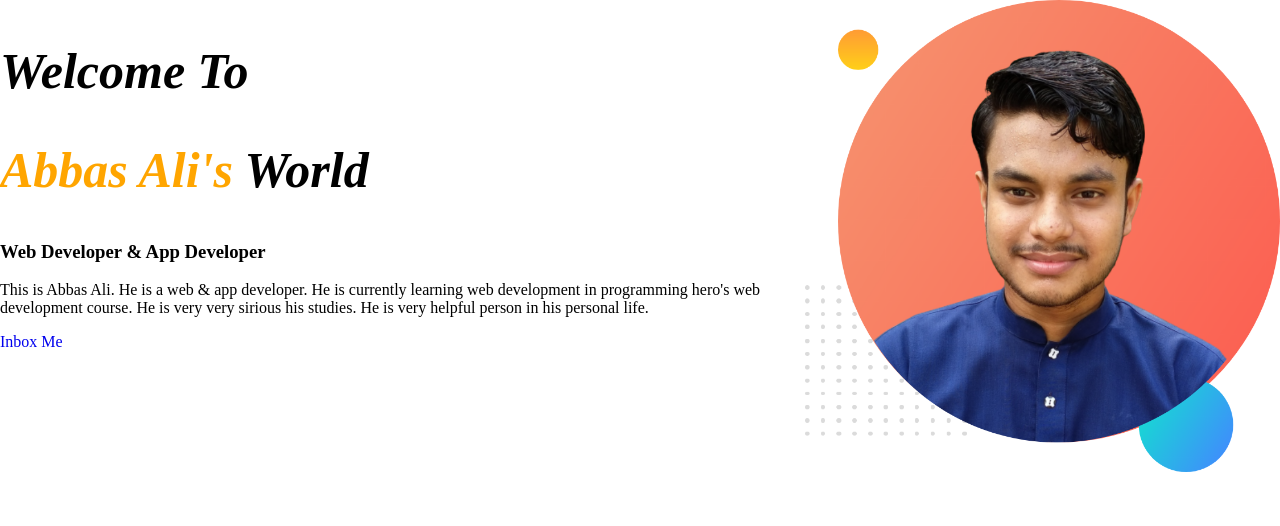
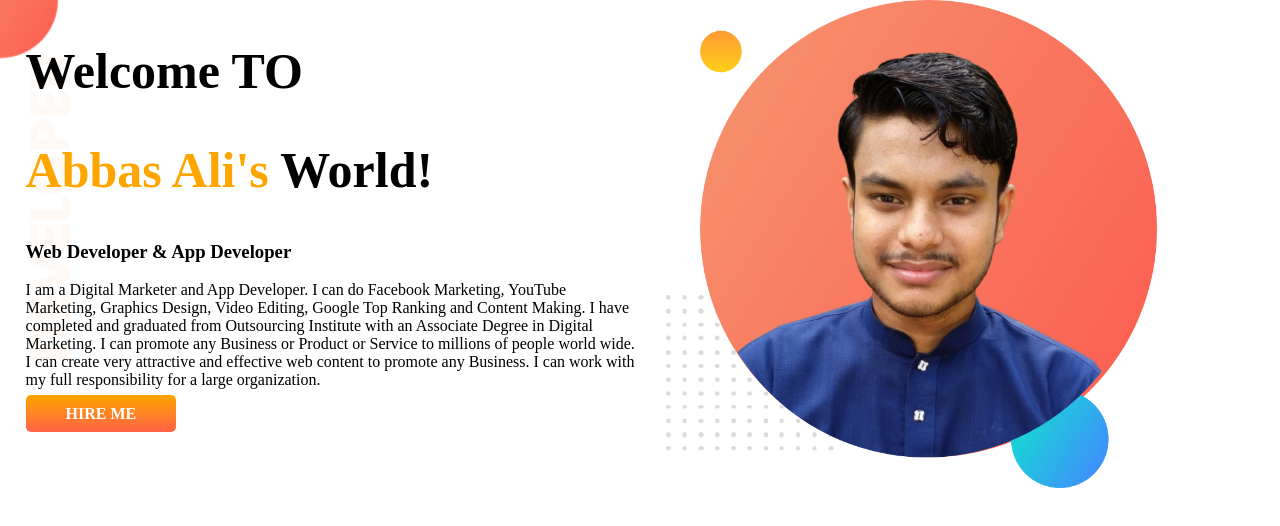
Before and after one commit to mabbasaliofficial/my-first-repo, a plain HTML site: page index.html in a window 1280 px wide. Drawn offline with Linux system fonts and the light colour scheme.

Commit message:
top banner added

```diff
--- a/index.html
+++ b/index.html
@@ -5,25 +5,27 @@
     <meta http-equiv="X-UA-Compatible" content="IE=edge">
     <meta name="viewport" content="width=device-width, initial-scale=1.0">
     <link rel="stylesheet" href="style.css">
-    <title>Eat Healthy</title>
+    <title>Protfolio</title>
 
 </head>
+<section class="top-banner">
+    <div class="half-width">
+        <h1>Welcome TO</h1>
+        <h1><span>Abbas Ali's</span> World! </h1>
+        <h3>Web Developer & App Developer</h3>
+        <p>I am a Digital Marketer and App Developer. I can do Facebook Marketing, YouTube Marketing, Graphics Design, Video Editing, Google Top Ranking and Content Making. I have completed and graduated from Outsourcing Institute with an Associate Degree in Digital Marketing. I can promote any Business or Product or Service to millions of people world wide. I can create very attractive and effective web content to promote any Business. I can work with my full responsibility for a large organization.</p>
+        <a class="click-button" target="_blank" href="www.facebook.com/mabbasaliofficiall">HIRE ME</a>
+    </div>
 
+    <div class="half-width">
+        <img src="my-bg.png" alt="Abbas Ali">
+    </div>
+</section>
 
 
 <body>
-    <section id="first-section">
-        <div id="first-div">
-            <h1 class="welcome">Welcome To</h1>
-            <h1 class="welcome"><span>Abbas Ali's </span>World</h1>
-            <h3>Web Developer & App Developer</h3>
-            <P>This is Abbas Ali. He is a web & app developer. He is currently learning web development in programming hero's web development course. He is very very sirious his studies. He is very helpful person in his personal life.</P>
-            <a class="button" target="_blank" href="www.facebook.com/mabbasaliofficiall/">Inbox Me</a>
-        </div>
-        <div id="second-div">
-            <img id="first-image" src="my-bg.png" alt="Abbas Ali">
-        </div>
-    </section>
+
+
 </body>
 
 
--- a/style.css
+++ b/style.css
@@ -1,21 +1,32 @@
 body {
     margin: 0;
 }
-#first-section {
-    display: flex;
-}
-.welcome {
-    font-style: italic ;
+h1 {
     font-size: 50px;
 }
 span {
     color: orange;
 }
-#first-image {
-    width: 100%;
+section {
+    display: flex;
 }
-.button {
-   text-decoration: none;
-   padding: 40px 20px orange;
+.half-width {
+    width: 50%;
+    padding-left: 2%;
+}
+.half-width img {
+    width: 80%;
+}
+.click-button {
+    text-decoration: none;
+    background-image: linear-gradient(orange, tomato);
+    padding: 10px 40px;
+    color: white;
+    font-weight: 700;
+    border-radius: 5px;
+}
+.top-banner {
+    background-image: url(top-banner.png);
+    background-repeat: no-repeat;
 
 }
```
